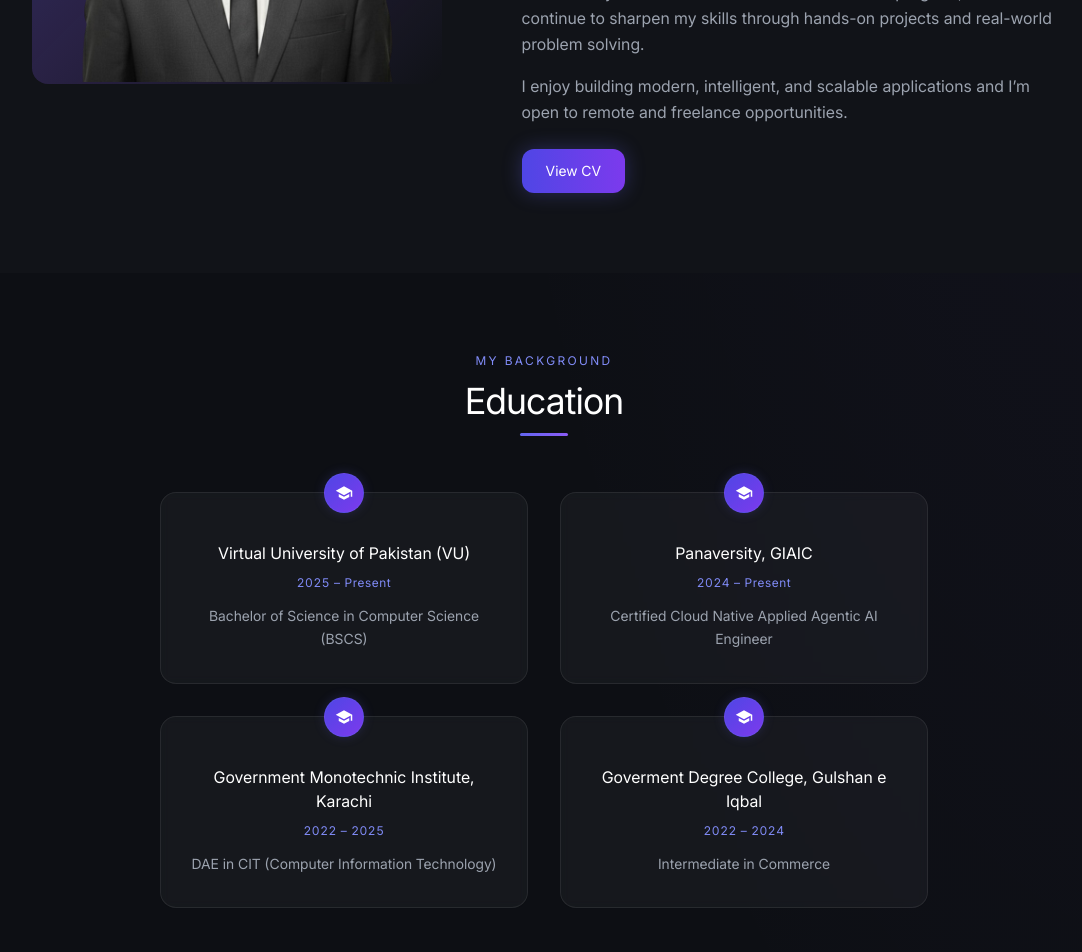
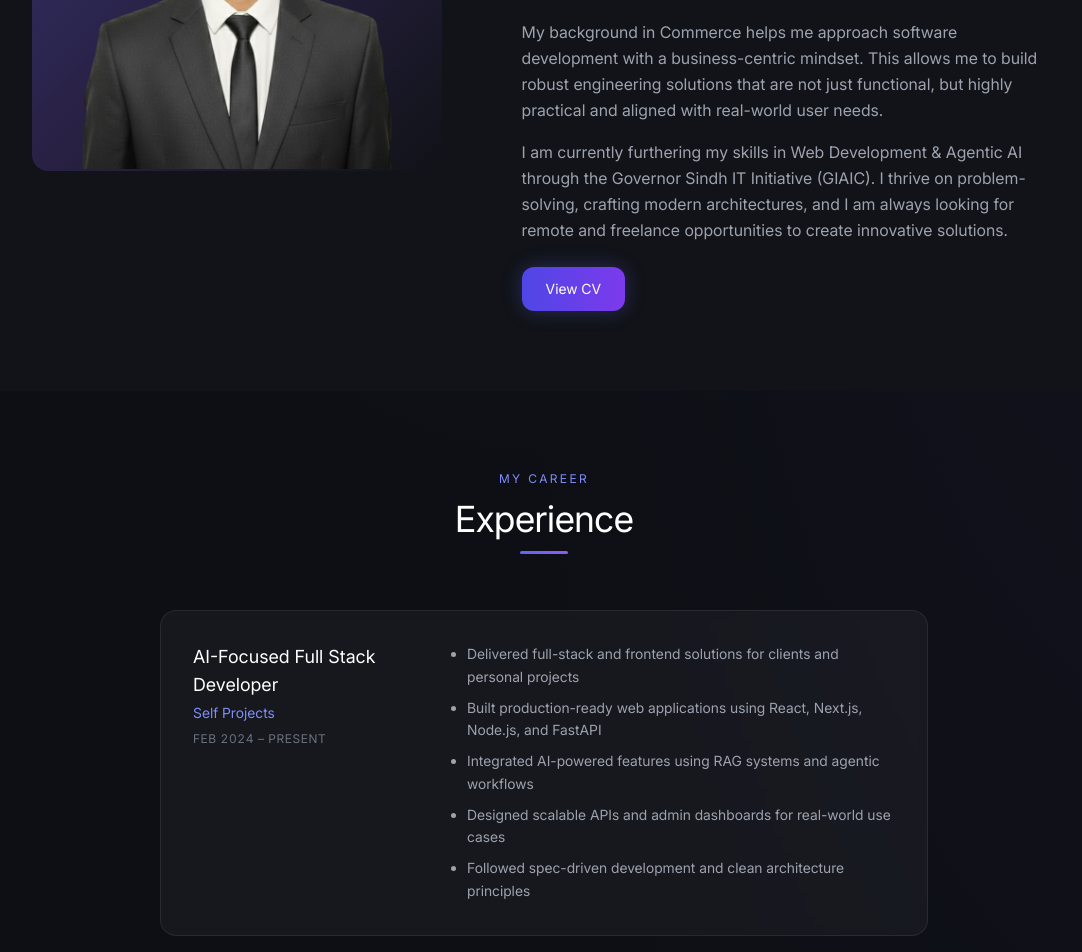
Before and after one commit to ibad363/ibad-portfolio, a Next.js app: page / in a window 1280 px wide. Shown: the part 1320-2272 px from the top of the page, without its empty margins (96-1178 px from the left). Built offline with nearby package versions, Linux system fonts and the light colour scheme.

Commit message:
feat: implement landing page layout with responsive navbar and experience section using resume data

```diff
--- a/app/data/resume-data.tsx
+++ b/app/data/resume-data.tsx
@@ -6,7 +6,8 @@ import {
 } from "react-icons/fa";
 import {
     SiNextdotjs, SiTailwindcss, SiTypescript, SiMongodb,
-    SiExpress, SiPostman, SiVercel, SiSanity, SiOpenai
+    SiExpress, SiPostman, SiVercel, SiSanity, SiOpenai,
+    SiFastapi, SiPostgresql
 } from "react-icons/si";
 import { TbBrandGithub } from "react-icons/tb";
 import { RiLightbulbFlashLine } from "react-icons/ri";
@@ -20,14 +21,13 @@ export const RESUME_DATA = {
     resumePath: "/assets/Ibad_Ur_Rehman_AI_Developer.pdf",
     profilePicPath: "/assets/ibad.png",
     about: [
-        "I’m a Full-Stack Web Developer with strong expertise in React.js, Next.js, Node.js, Express.js, and MongoDB, focused on building scalable, high-quality web applications.",
-        "My background in Commerce helps me approach development with a business mindset — building solutions that are not just functional, but practical and user-centric.",
-        "Alongside full-stack development, I build AI-powered web applications using Python and OpenAI’s Agents SDK, implementing agentic workflows, RAG systems, and Spec-Driven Development with SpecKitPlus for scalable, production-ready solutions.",
-        "I’m currently enrolled in the Governor Sindh GIAIC program, where I continue to sharpen my skills through hands-on projects and real-world problem solving.",
-        "I enjoy building modern, intelligent, and scalable applications and I’m open to remote and freelance opportunities."
+        "I am an AI & Full-Stack Developer specializing in building LLM-powered applications, agentic workflows, and Retrieval-Augmented Generation (RAG) systems. With strong expertise in Next.js, TypeScript, Python, FastAPI, and MongoDB, I focus on delivering scalable and intelligent web solutions.",
+        "I have hands-on experience designing and developing autonomous AI agents using the OpenAI Agents SDK and integrating external tools and APIs into complex workflows. I follow Spec-Driven Development principles to create production-ready applications capable of planning, reasoning, and executing multi-step tasks.",
+        "My background in Commerce helps me approach software development with a business-centric mindset. This allows me to build robust engineering solutions that are not just functional, but highly practical and aligned with real-world user needs.",
+        "I am currently furthering my skills in Web Development & Agentic AI through the Governor Sindh IT Initiative (GIAIC). I thrive on problem-solving, crafting modern architectures, and I am always looking for remote and freelance opportunities to create innovative solutions."
     ],
     summary:
-        "I build fast, scalable, and user-focused web applications using React, Next.js, Node.js, Express, and MongoDB, enhanced with AI-driven features.\n I work with modern AI tools like OpenAI Agents SDK, RAG systems, MCP servers, and Spec-Driven Development (SpecKitPlus) to design intelligent, production-ready solutions. ",
+        "AI Developer with hands-on experience building LLM-powered applications, agentic workflows, and Retrieval-Augmented Generation (RAG) systems. Skilled in designing context-aware AI solutions using OpenAI Agents SDK, FastAPI, and Next.js, with a strong focus on integrating external tools and APIs into intelligent workflows. Experienced in developing autonomous AI agents capable of planning, reasoning, and executing multi-step tasks in production environments.",
     contact: {
         email: "hafizibadurrehman363@gmail.com",
         social: [
@@ -48,18 +48,33 @@ export const RESUME_DATA = {
             },
         ],
     },
+    experience: [
+        {
+            company: "Self Projects",
+            role: "AI-Focused Full Stack Developer",
+            start: "Feb 2024",
+            end: "Present",
+            description: [
+                "Delivered full-stack and frontend solutions for clients and personal projects",
+                "Built production-ready web applications using React, Next.js, Node.js, and FastAPI",
+                "Integrated AI-powered features using RAG systems and agentic workflows",
+                "Designed scalable APIs and admin dashboards for real-world use cases",
+                "Followed spec-driven development and clean architecture principles"
+            ]
+        }
+    ],
     education: [
         {
             school: "Virtual University of Pakistan (VU)",
-            degree: "Bachelor of Science in Computer Science (BSCS)",
+            degree: "BSCS (Bachelor in Computer Science)",
             start: "2025",
-            end: "Present",
+            end: "Ongoing",
         },
         {
             school: "Panaversity, GIAIC",
             degree: "Certified Cloud Native Applied Agentic AI Engineer",
             start: "2024",
-            end: "Present",
+            end: "Ongoing",
         },
         {
             school: "Government Monotechnic Institute, Karachi",
@@ -87,7 +102,9 @@ export const RESUME_DATA = {
         // Backend
         { name: "Node.js", icon: <FaNodeJs className="text-green-600 text-3xl" /> },
         { name: "Express.js", icon: <SiExpress className="text-white text-3xl" /> },
+        { name: "FastAPI", icon: <SiFastapi className="text-teal-500 text-3xl" /> },
         { name: "MongoDB", icon: <SiMongodb className="text-green-500 text-3xl" /> },
+        { name: "PostgreSQL", icon: <SiPostgresql className="text-blue-500 text-3xl" /> },
 
         // CMS & Tools
         { name: "Sanity.io", icon: <SiSanity className="text-red-500 text-3xl" /> },
--- a/app/page.tsx
+++ b/app/page.tsx
@@ -4,12 +4,14 @@ import Skills from "@/components/Skills";
 import Projects from "@/components/Projects";
 import Contact from "@/components/Contact";
 import { Education } from "@/components/Education";
+import { Experience } from "@/components/Experience";
 
 export default function Home() {
   return (
     <>
       <Hero/>
       <About/>
+      <Experience/>
       <Education/>
       <Skills/>
       <Projects/>
--- /dev/null
+++ b/components/Experience.tsx
@@ -0,0 +1,51 @@
+import { RESUME_DATA } from "../app/data/resume-data";
+
+export function Experience() {
+  return (
+    <section className="relative overflow-hidden py-16 md:py-20 px-6 md:px-12" id="experience">
+      {/* Section Header */}
+      <div className="text-center mb-14 animate-fade-in-up">
+        <p className="text-xs font-semibold tracking-[0.2em] uppercase text-indigo-400 mb-3">My Career</p>
+        <h2 className="section-heading">Experience</h2>
+        <div className="section-divider w-12 mx-auto mt-3" />
+      </div>
+
+      <div className="flex flex-col gap-8 max-w-3xl mx-auto">
+        {RESUME_DATA.experience.map((exp) => (
+          <div
+            key={exp.company}
+            className="group relative glass-card flex flex-col md:flex-row gap-6 p-6 md:p-8
+              hover:border-indigo-500/30 hover:shadow-glow-sm
+              transition-all duration-300 hover:-translate-y-1"
+          >
+            {/* Top accent line on hover */}
+            <div className="absolute top-0 inset-x-0 h-[2px] rounded-t-2xl
+              bg-gradient-to-r from-indigo-500 to-violet-500
+              scale-x-0 group-hover:scale-x-100
+              transition-transform duration-400 origin-left" />
+
+            <div className="md:w-1/3 shrink-0">
+              <h3 className="text-lg font-bold text-white mb-1 group-hover:text-indigo-300 transition-colors duration-200">
+                {exp.role}
+              </h3>
+              <div className="text-sm font-medium text-indigo-400 mb-2">
+                {exp.company}
+              </div>
+              <div className="text-xs font-medium text-gray-500 tabular-nums uppercase tracking-wider">
+                {exp.start} – {exp.end}
+              </div>
+            </div>
+
+            <div className="md:w-2/3">
+              <ul className="space-y-2 text-sm text-gray-400 leading-relaxed list-disc list-outside ml-4">
+                {exp.description.map((point, i) => (
+                  <li key={i}>{point}</li>
+                ))}
+              </ul>
+            </div>
+          </div>
+        ))}
+      </div>
+    </section>
+  );
+}
--- a/components/Navbar.tsx
+++ b/components/Navbar.tsx
@@ -8,6 +8,7 @@ import { useEffect, useState } from "react";
 const NAV_ITEMS = [
     { label: "Home", href: "/" },
     { label: "About", href: "/#about" },
+    { label: "Experience", href: "/#experience" },
     { label: "Education", href: "/#education" },
     { label: "Skills", href: "/#skills" },
     { label: "Projects", href: "/#projects" },
```
